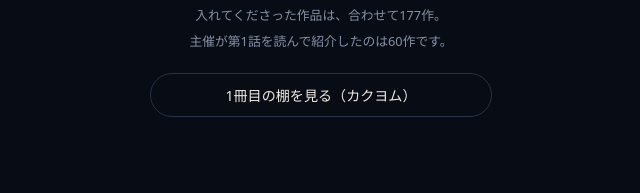
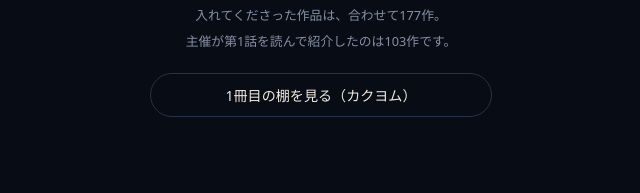
Before and after one commit to 0u0v/bokunosekai, a plain HTML site: page tana/index.html in a window 1280 px wide. Shown: the part 1021-1214 px from the top of the page, 319-959 px from the left. Drawn offline with Linux system fonts and the light colour scheme.

Commit message:
これまでの棚の紹介数を周も含めた数に直した（1冊目 60→103）

```diff
--- a/tana/index.html
+++ b/tana/index.html
@@ -273,7 +273,7 @@
     <p class="shelf-when">2026年8月20日 〜 11月19日</p>
     <p class="shelf-count">最高<span class="big">109</span>作が並びました</p>
     <p class="shelf-sub">入れてくださった作品は、合わせて177作。</p>
-    <p class="shelf-sub">主催が第1話を読んで紹介したのは60作です。</p>
+    <p class="shelf-sub">主催が第1話を読んで紹介したのは103作です。</p>
     <a class="door ghost" href="https://kakuyomu.jp/user_events/2912051606666276508" target="_blank" rel="noopener">1冊目の棚を見る（カクヨム）</a>
   </div>
 </section>
```
